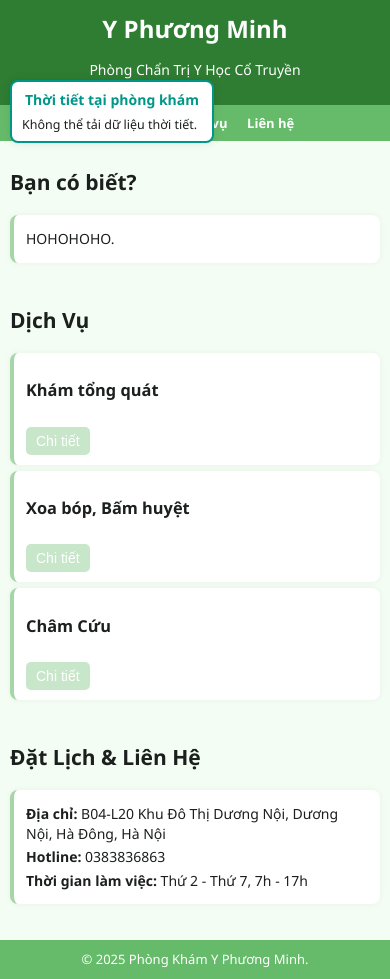
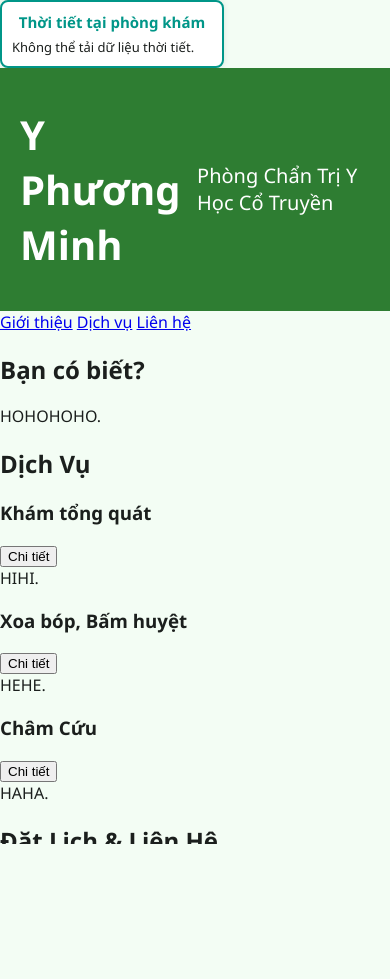
Before and after one commit to YattaD-artist/YPM, a plain HTML site: page index.html in a window 390 px wide. After the commit the page ends 844 px from the top, so only its background shows below. Drawn offline with Linux system fonts and the light colour scheme; no server answers.

Commit message:
Update index.css

```diff
--- a/index.css
+++ b/index.css
@@ -5,7 +5,6 @@
   --color-secondary: #66bb6a;
   --color-accent1:   #a5d6a7;
   --color-accent2:   #c8e6c9;
-
   --color-info:      #009688;
   --color-success:   #388e3c;
   --color-warning:   #fbc02d;
@@ -16,170 +15,81 @@
   --card-bg:         #ffffff;
 }
 
-body {
+html, body {
   margin: 0;
+  padding: 0;
+  height: 100%;
   font-family: 'Segoe UI', sans-serif;
-  background: var(--color-light);
+  background-color: var(--color-light);
   color: var(--text-color);
-  line-height: 1.4;
-  font-size: 15px;
+  overflow: hidden;
 }
 
-header {
-  background: var(--color-primary);
-  color: white;
-  padding: 12px;
-  text-align: center;
+.wrapper {
+  display: flex;
+  flex-direction: column;
+  height: 100vh;
 }
 
-h1 {
-  margin: 0;
-  font-size: 24px;
+/* === Header === */
+header {
+  background-color: var(--color-primary);
+  color: white;
+  padding: 12px 20px;
+  font-size: 20px;
+  display: flex;
+  justify-content: space-between;
+  align-items: center;
 }
 
-nav {
-  background: var(--color-secondary);
-  color: white;
-  padding: 8px;
-  text-align: center;
-}
-
-nav a {
-  color: white;
-  text-decoration: none;
-  margin: 0 10px;
-  font-weight: bold;
-  font-size: 14px;
-}
-
-section {
-  padding: 12px 16px;
-  max-width: 800px;
-  margin: auto;
-}
-
-.card {
-  background: var(--card-bg);
-  padding: 10px 12px;
-  margin: 6px 0;
-  border-radius: 8px;
-  border-left: 4px solid var(--color-accent1);
-  box-shadow: 0 0 6px rgba(0, 0, 0, 0.05);
-  transition: transform 0.3s ease;
-}
-
-.card:hover {
-  transform: scale(1.02);
-  border-left-color: var(--color-accent2);
-}
-
-.card p, .card li {
-  margin: 4px 0;
-}
-
-.toggle-detail {
-  margin-top: 8px;
-  background: var(--color-accent2);
-  color: white;
-  border: none;
-  padding: 6px 10px;
-  border-radius: 5px;
-  cursor: pointer;
-  font-size: 14px;
-  transition: background 0.2s ease;
-}
-
-.toggle-detail:hover {
-  background: var(--color-accent3);
-  color: white;
-}
-
-.detail {
-  display: none;
-  margin-top: 6px;
-  color: var(--text-muted);
-  font-size: 14px;
-}
-
-footer {
-  text-align: center;
-  padding: 10px;
-  font-size: 13px;
-  background: var(--color-secondary);
-  color: white;
-  margin-top: 20px;
+/* === Content (giữa màn hình) === */
+main {
+  flex: 1;
+  display: flex;
+  gap: 20px;
+  padding: 15px 20px;
+  box-sizing: border-box;
 }
 
 #weather-box {
-  position: fixed;
-  top: 80px;
-  left: 15px;
-  background: white;
+  width: 200px;
+  background-color: var(--card-bg);
   border: 2px solid var(--color-info);
-  padding: 8px 10px;
+  padding: 10px;
   border-radius: 8px;
-  box-shadow: 0 0 10px rgba(0,0,0,0.1);
-  width: 200px;
   font-size: 13px;
-  z-index: 999;
+  box-shadow: 0 0 6px rgba(0,0,0,0.1);
 }
 
 #weather-box h3 {
-  margin-top: 0;
-  margin-bottom: 6px;
-  font-size: 14px;
+  margin: 0 0 6px;
+  font-size: 15px;
   color: var(--color-info);
   text-align: center;
 }
 
-#weather-info {
-  color: var(--text-color);
-  line-height: 1.4;
+.info-panel {
+  flex: 1;
+  background-color: var(--card-bg);
+  padding: 15px;
+  border-radius: 8px;
+  box-shadow: 0 0 6px rgba(0,0,0,0.1);
+  display: flex;
+  flex-direction: column;
+  justify-content: space-around;
 }
 
-/* Optional labels (success, warning, danger) */
-.label-success {
-  color: white;
-  background: var(--color-success);
-  padding: 2px 6px;
-  border-radius: 3px;
-  font-size: 12px;
+.info-panel h2 {
+  margin: 0 0 10px;
+  font-size: 18px;
+  color: var(--color-primary);
 }
 
-.label-warning {
-  color: black;
-  background: var(--color-warning);
-  padding: 2px 6px;
-  border-radius: 3px;
-  font-size: 12px;
+/* === Footer === */
+footer {
+  background-color: var(--color-secondary);
+  color: white;
+  text-align: center;
+  padding: 10px;
+  font-size: 13px;
 }
-
-.label-danger {
-  color: white;
-  background: var(--color-danger);
-  padding: 2px 6px;
-  border-radius: 3px;
-  font-size: 12px;
-}
-
-/* Responsive (tuỳ chọn) */
-@media (max-width: 600px) {
-  body {
-    font-size: 14px;
-  }
-
-  section {
-    padding: 10px;
-  }
-
-  nav a {
-    font-size: 13px;
-    margin: 0 8px;
-  }
-
-  #weather-box {
-    left: 10px;
-    width: 180px;
-    font-size: 12.5px;
-  }
-}
```
